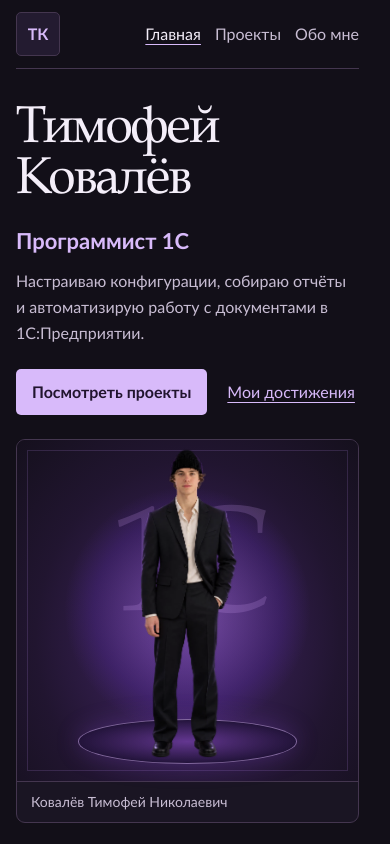
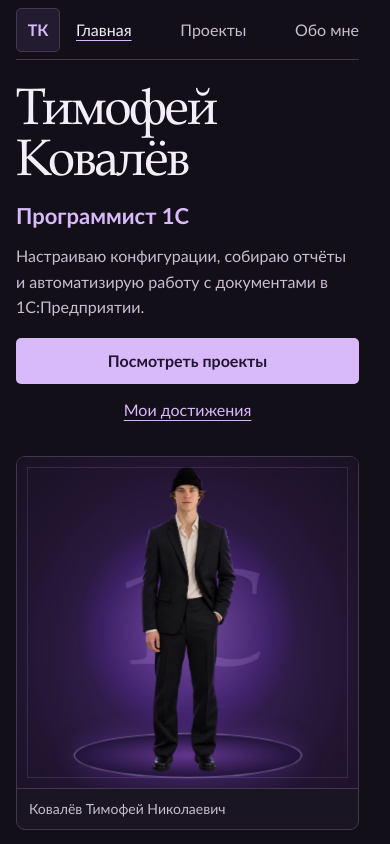
Before and after one commit to error999777/wb1, a plain HTML site: page lab3/card.html in a window 390 px wide. Shown: the top 844 px of the page. Drawn offline with Linux system fonts and the light colour scheme.

Commit message:
Expand portfolio layout and deepen portrait interaction

```diff
--- a/lab3/card.css
+++ b/lab3/card.css
@@ -12,7 +12,7 @@
   --accent: #d8bafa;
   --ink: #21142e;
   --error: #ffb8c1;
-  --gutter: clamp(16px, 4vw, 48px);
+  --gutter: clamp(16px, 3vw, 64px);
   --gap: clamp(16px, 2vw, 24px);
   --section-space: clamp(32px, 4vw, 54px);
   --display-font: "Palatino Linotype", Georgia, serif;
@@ -46,7 +46,7 @@ h3 { font-size: 19px; line-height: 1.3; }
 }
 
 .shell {
-  width: min(calc(100% - var(--gutter) * 2), 1140px);
+  width: calc(100% - var(--gutter) * 2);
   margin-inline: auto;
 }
 
@@ -114,14 +114,14 @@ h3 { font-size: 19px; line-height: 1.3; }
 
 .hero {
   display: grid;
-  grid-template-columns: minmax(0, 1.08fr) minmax(0, .92fr);
+  grid-template-columns: minmax(0, 1fr) minmax(0, 1fr);
   align-items: center;
-  gap: clamp(28px, 6vw, 84px);
-  padding-block: clamp(36px, 5vw, 68px) var(--section-space);
+  gap: clamp(24px, 5vw, 96px);
+  padding-block: clamp(28px, 4vw, 64px) var(--section-space);
 }
 
 h1 {
-  font: normal clamp(52px, 8vw, 108px)/.99 var(--display-font);
+  font: normal clamp(3.25rem, 1.25rem + 6vw, 8rem)/.99 var(--display-font);
   letter-spacing: -.047em;
 }
 
@@ -181,14 +181,13 @@ h1 {
 
 .set {
   position: relative;
-  isolation: isolate;
-  display: grid;
-  place-items: center;
-  aspect-ratio: 1;
-  background: radial-gradient(ellipse at 50% 58%, #45276b, #211530 63%, #15101d);
+  height: clamp(320px, min(43vw, 69svh), 700px);
+  perspective: clamp(540px, 63vw, 1150px);
+  overflow: clip;
+  background: #15101d;
 }
 
-.set::before {
+.set::after {
   position: absolute;
   inset: 10px;
   border: 1px solid #c694ff29;
@@ -196,52 +195,79 @@ h1 {
   pointer-events: none;
 }
 
+.portrait-scene {
+  position: absolute;
+  inset: 0;
+  transform-style: preserve-3d;
+  transform: rotateX(calc(var(--y, 0) * -16deg)) rotateY(calc(var(--x, 0) * 26deg));
+  pointer-events: none;
+}
+
+.portrait-scene::before {
+  position: absolute;
+  inset: -20%;
+  transform: translateZ(-115px);
+  background: radial-gradient(ellipse at 50% 58%, #45276b, #211530 61%, #15101d);
+  content: "";
+}
+
 .halo {
   position: absolute;
-  width: 72%;
+  top: 52%;
+  left: 50%;
+  width: min(72%, 650px);
   aspect-ratio: 1;
   border-radius: 50%;
   background: radial-gradient(circle, #c78aff66, #813cff26 54%, transparent 71%);
-  transform: translate(calc(var(--x, 0) * -42px), calc(var(--y, 0) * -42px));
+  transform: translate3d(calc(-50% - var(--x, 0) * 22px), calc(-50% - var(--y, 0) * 16px), -55px);
 }
 
 .stageword {
   position: absolute;
-  top: 18%;
+  top: 50%;
+  left: 50%;
   color: #d9abff30;
-  font: normal clamp(150px, 24vw, 330px)/1 var(--display-font);
+  font: normal clamp(140px, min(24vw, 44svh), 360px)/1 var(--display-font);
   letter-spacing: -.12em;
-  transform: translateX(calc(-.045em + var(--x, 0) * -20px));
+  transform: translate3d(calc(-54% - var(--x, 0) * 15px), calc(-42% - var(--y, 0) * 10px), -15px);
 }
 
 .floor {
   position: absolute;
   bottom: 5%;
-  width: 64%;
+  left: 50%;
+  width: min(64%, 470px);
   height: 13%;
   border: 1px solid #e0baff80;
   border-radius: 50%;
   background: radial-gradient(ellipse, #a559ed70, #211338 73%);
   box-shadow: 0 0 24px #9954ec40;
+  transform: translate3d(-50%, 0, 24px);
 }
 
 .subject {
   position: absolute;
-  inset: 2.5% 0 6.5%;
+  inset: 9% 0 11%;
   display: grid;
   place-items: center;
-  pointer-events: none;
-  transform: perspective(740px) translate3d(calc(var(--x, 0) * 32px), calc(var(--y, 0) * 18px), 0) rotateY(calc(var(--x, 0) * 15deg));
+  transform: translate3d(calc(var(--x, 0) * 18px), calc(var(--y, 0) * 13px), 72px)
+    rotateX(calc(var(--y, 0) * -7deg)) rotateY(calc(var(--x, 0) * 19deg));
 }
 
 .subject img { display: block; width: 100%; height: 100%; min-height: 0; object-fit: contain; }
 
 .stage figcaption {
+  display: flex;
+  justify-content: space-between;
+  flex-wrap: wrap;
+  gap: 4px 12px;
   padding: 9px 14px;
   border-top: 1px solid var(--line);
   color: var(--muted);
   font-size: 14px;
 }
+
+.portrait-hint { display: none; }
 
 .section {
   padding-block: var(--section-space);
@@ -429,10 +455,6 @@ h1 {
 .subpage h1 { font-size: clamp(52px, 7.5vw, 88px); }
 .pagelead { margin: 12px 0 24px; color: var(--muted); font-size: 18px; }
 
-.report {
-  max-width: 940px;
-}
-
 .reporthead {
   display: flex;
   justify-content: space-between;
@@ -499,9 +521,14 @@ details[open] .disclosure-mark::after { display: none; }
 }
 
 @media (prefers-reduced-motion: no-preference) {
-  .subject, .stageword, .halo { transition: transform .24s ease-out; }
+  .set { touch-action: pan-y pinch-zoom; }
+  .portrait-scene, .subject, .stageword, .halo { transition: transform .18s ease-out; }
   .spinning .outer { animation: spin 4.5s ease-out; }
   .spinning .inner { animation: spin 4.5s ease-out reverse; }
+}
+
+@media (any-pointer: coarse) and (prefers-reduced-motion: no-preference) {
+  .portrait-hint { display: inline; color: var(--accent); }
 }
 
 @media (max-width: 860px) {
@@ -511,11 +538,20 @@ details[open] .disclosure-mark::after { display: none; }
 @media (max-width: 740px) {
   .hero, .workbody, .profile { grid-template-columns: 1fr; }
   .hero { gap: 24px; }
-  .stage { width: min(100%, 440px); }
+  .hero h1 { font-size: clamp(2.85rem, 1.75rem + 6vw, 4.75rem); }
+  .set { height: clamp(280px, 85vw, 520px); }
   .achievement-list { flex-direction: column; }
 }
 
 @media (max-width: 530px) {
+  header.bar { min-height: 60px; padding-block: 7px; }
+  header.bar nav { flex: 1; justify-content: space-between; gap: 4px 8px; }
+  .role { margin-top: 13px; }
+  .hero-actions { display: grid; justify-items: stretch; gap: 4px; margin-top: 18px; }
+  .hero-actions a, .report + .action { justify-content: center; }
+  .report + .action { width: 100%; text-align: center; }
+  .reporthead .filter { width: 100%; }
+  .stage figcaption { padding-inline: 12px; }
   .technology-grid, .fields { grid-template-columns: 1fr; }
   .report table { font-size: 14px; }
 }
--- a/lab3/card.html
+++ b/lab3/card.html
@@ -6,8 +6,8 @@
   <meta name="description" content="Тимофей Ковалёв, программист 1С. Конфигурации, отчёты и документы.">
   <meta name="theme-color" content="#120f18">
   <title>Тимофей Ковалёв | Программист 1С</title>
-  <link rel="stylesheet" href="card.css?v=4">
-  <script src="card.js?v=2" defer></script>
+  <link rel="stylesheet" href="card.css?v=5">
+  <script src="card.js?v=3" defer></script>
 </head>
 <body id="top">
   <a class="skip-link" href="#main">К содержанию</a>
@@ -34,14 +34,19 @@
 
       <figure class="stage">
         <div class="set">
-          <div class="halo" aria-hidden="true"></div>
-          <div class="stageword" aria-hidden="true">1С</div>
-          <div class="floor" aria-hidden="true"></div>
-          <div class="subject">
-            <img src="assets/portrait.webp" width="1086" height="1448" alt="Тимофей Ковалёв в чёрном костюме" fetchpriority="high">
+          <div class="portrait-scene">
+            <div class="halo" aria-hidden="true"></div>
+            <div class="stageword" aria-hidden="true">1С</div>
+            <div class="floor" aria-hidden="true"></div>
+            <div class="subject">
+              <img src="assets/portrait.webp" width="1086" height="1448" alt="Тимофей Ковалёв в чёрном костюме" fetchpriority="high">
+            </div>
           </div>
         </div>
-        <figcaption>Ковалёв Тимофей Николаевич</figcaption>
+        <figcaption>
+          <span>Ковалёв Тимофей Николаевич</span>
+          <span class="portrait-hint">Проведи пальцем вбок</span>
+        </figcaption>
       </figure>
     </section>
 
--- a/lab3/card.js
+++ b/lab3/card.js
@@ -1,6 +1,7 @@
 const set = document.querySelector('.set');
 const motionAllowed = matchMedia('(prefers-reduced-motion: no-preference)');
 let frame = 0;
+let touchPointer = null;
 
 function resetPortrait() {
   cancelAnimationFrame(frame);
@@ -8,21 +9,43 @@ function resetPortrait() {
   set.style.removeProperty('--y');
 }
 
-set.addEventListener('pointermove', (event) => {
-  if (!motionAllowed.matches || event.pointerType === 'touch') return;
+function tiltPortrait(event) {
   const bounds = set.getBoundingClientRect();
-  const x = (event.clientX - bounds.left) / bounds.width - 0.5;
-  const y = (event.clientY - bounds.top) / bounds.height - 0.5;
+  const x = Math.max(-1, Math.min(1, (event.clientX - bounds.left) / bounds.width * 2 - 1));
+  const y = Math.max(-1, Math.min(1, (event.clientY - bounds.top) / bounds.height * 2 - 1));
 
   cancelAnimationFrame(frame);
   frame = requestAnimationFrame(() => {
     set.style.setProperty('--x', x);
     set.style.setProperty('--y', y);
   });
+}
+
+set.addEventListener('pointermove', (event) => {
+  if (!motionAllowed.matches) return;
+  if (event.pointerType === 'touch' && event.pointerId !== touchPointer) return;
+  tiltPortrait(event);
 });
 
-set.addEventListener('pointerleave', resetPortrait);
-set.addEventListener('pointercancel', resetPortrait);
+set.addEventListener('pointerdown', (event) => {
+  if (event.pointerType !== 'touch' || !event.isPrimary || !motionAllowed.matches) return;
+  touchPointer = event.pointerId;
+  set.setPointerCapture(event.pointerId);
+  tiltPortrait(event);
+});
+
+function endTouch(event) {
+  if (event.pointerId !== touchPointer) return;
+  touchPointer = null;
+  resetPortrait();
+}
+
+set.addEventListener('pointerleave', (event) => {
+  if (event.pointerType !== 'touch') resetPortrait();
+});
+set.addEventListener('pointerup', endTouch);
+set.addEventListener('pointercancel', endTouch);
+set.addEventListener('lostpointercapture', endTouch);
 motionAllowed.addEventListener('change', resetPortrait);
 
 const orbit = document.querySelector('.orbit');
```
Also changed, not shown: lab3/about.html (+1 -1 lines), lab3/projects.html (+1 -1 lines).
